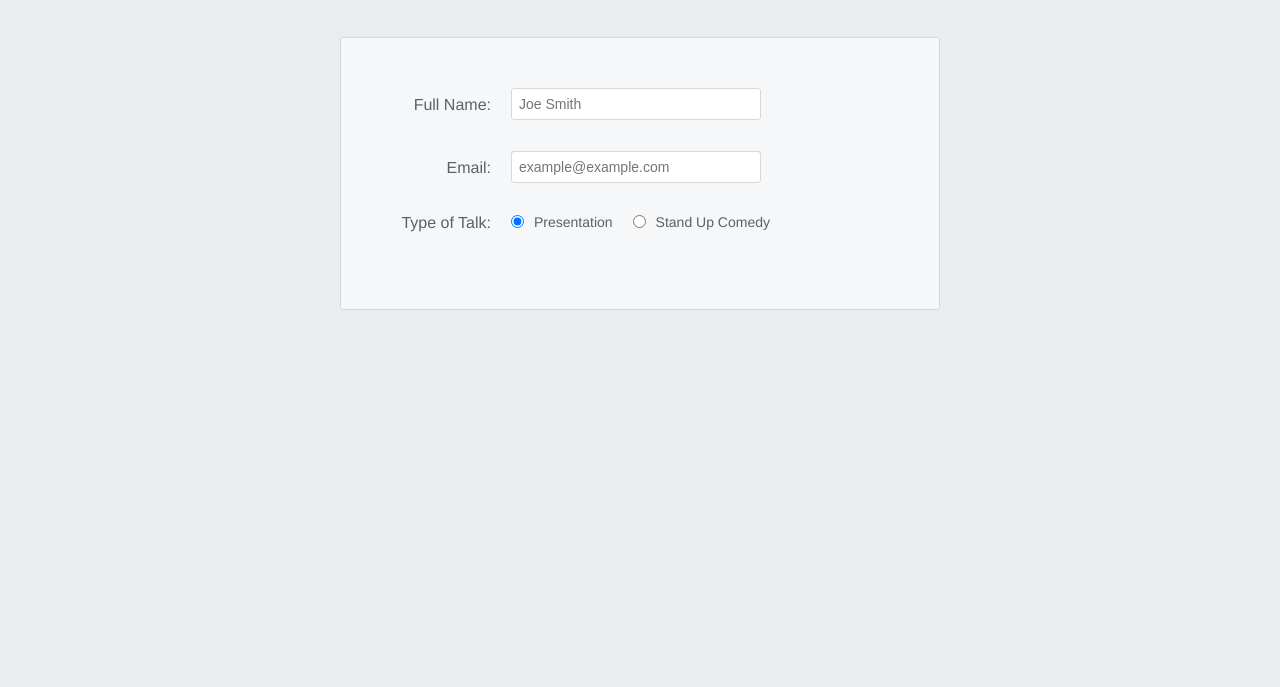
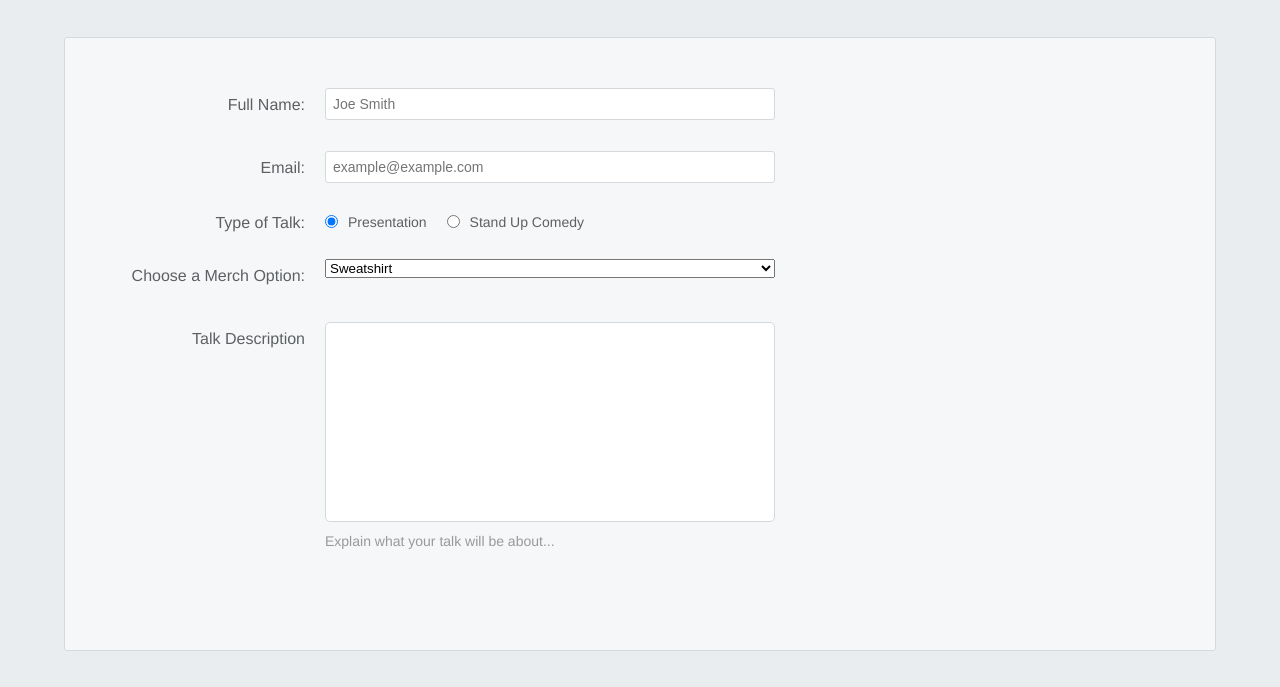
Before and after one commit to MotorScript/the-odin-project-assignments, a plain HTML site: page HTML-CSS/HTML-forms/speaker-form.html in a window 1280 px wide. Shown: the part 225-912 px from the top of the page. Before the commit the page ends 800 px from the top, so only its background shows below. Drawn offline with Linux system fonts and the light colour scheme.

Commit message:
Added select drop down and textarea

```diff
--- a/HTML-CSS/HTML-forms/speaker-form.html
+++ b/HTML-CSS/HTML-forms/speaker-form.html
@@ -33,6 +33,21 @@
             <label for="stand-up" class="radio-label">Stand Up Comedy</label>
         </fieldset>
 
+        <div class="form-row">
+            <label for="merch-select">Choose a Merch Option:</label>
+            <select name="user_merch" id="merch-select">
+                <option value="sweatshirt">Sweatshirt</option>
+                <option value="t-shirt">T-Shirt</option>
+                <option value="pants">Pants</option>
+                <option value="ball-cap">Baseball Cap</option>
+                <option value="patch">Sew-on Patch</option>
+            </select>
+        </div>
+        <div class="form-row">
+            <label for="desc">Talk Description</label>
+            <textarea name="user_talk" id="desc" cols="30" rows="10"></textarea>
+            <div class="instructions">Explain what your talk will be about...</div>
+        </div>
 
     </form>
 </body>
--- a/HTML-CSS/HTML-forms/styles.css
+++ b/HTML-CSS/HTML-forms/styles.css
@@ -98,11 +98,28 @@ body {
 
 }
 
+.form-row textarea {
+    font: 14px "Helvetica";
+    color: #999ea3;
+    border: 1px solid #D6D9DC;
+    border-radius: 5px;
+    min-height: 200px;
+    margin-bottom: 10px;
+    padding: 7px;
+    resize: none;
+}
+
+.form-row .instructions {
+    color: #999999;
+    font-size: 14px;
+    margin-bottom: 30px;
+}
+
 @media only screen and (min-width: 700px) {
 
     .speaker-form,
     .speaker-form-header {
-        width: 600px
+        width: max(650px, 90%);
     }
 
     .form-row {
@@ -116,14 +133,14 @@ body {
     .form-row input[type="email"],
     .form-row select,
     .form-row textarea {
-        width: 250px;
+        width: min(450px, 70%);
         height: initial;
 
     }
 
     .form-row label {
         text-align: right;
-        width: 120px;
+        width: max(120px, 20%);
         margin-top: 7px;
         padding-right: 20px;
     }
@@ -133,7 +150,7 @@ body {
     }
 
     .legacy-form-row legend {
-        width: 120px;
+        width: max(120px, 20%);
         text-align: right;
         padding-right: 20px;
         float: left;
@@ -142,4 +159,8 @@ body {
     .legacy-form-row legend::after {
         content: ":";
     }
+
+    .form-row .instructions {
+        margin-left: max(120px, 20%);
+    }
 }
```
